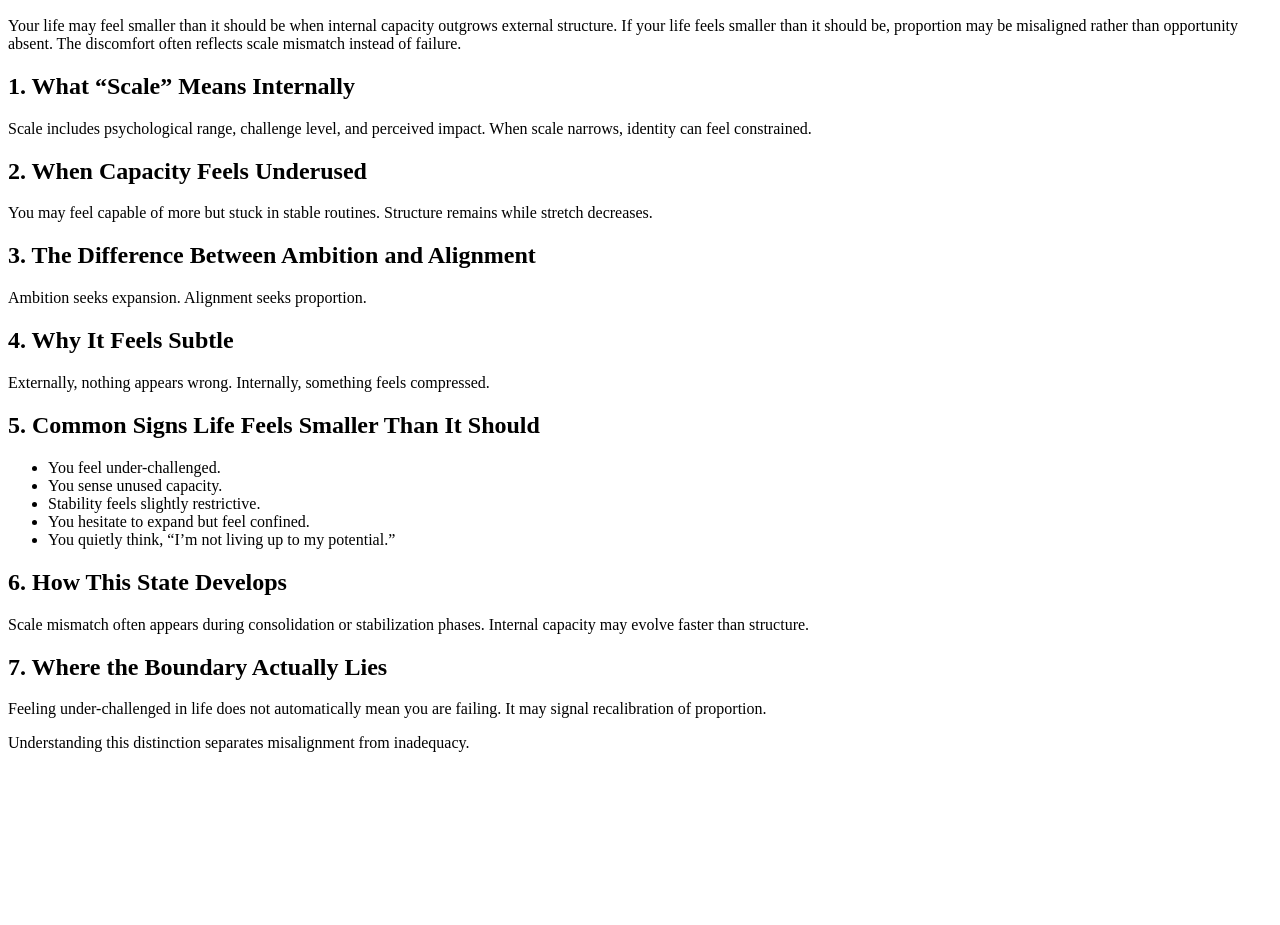
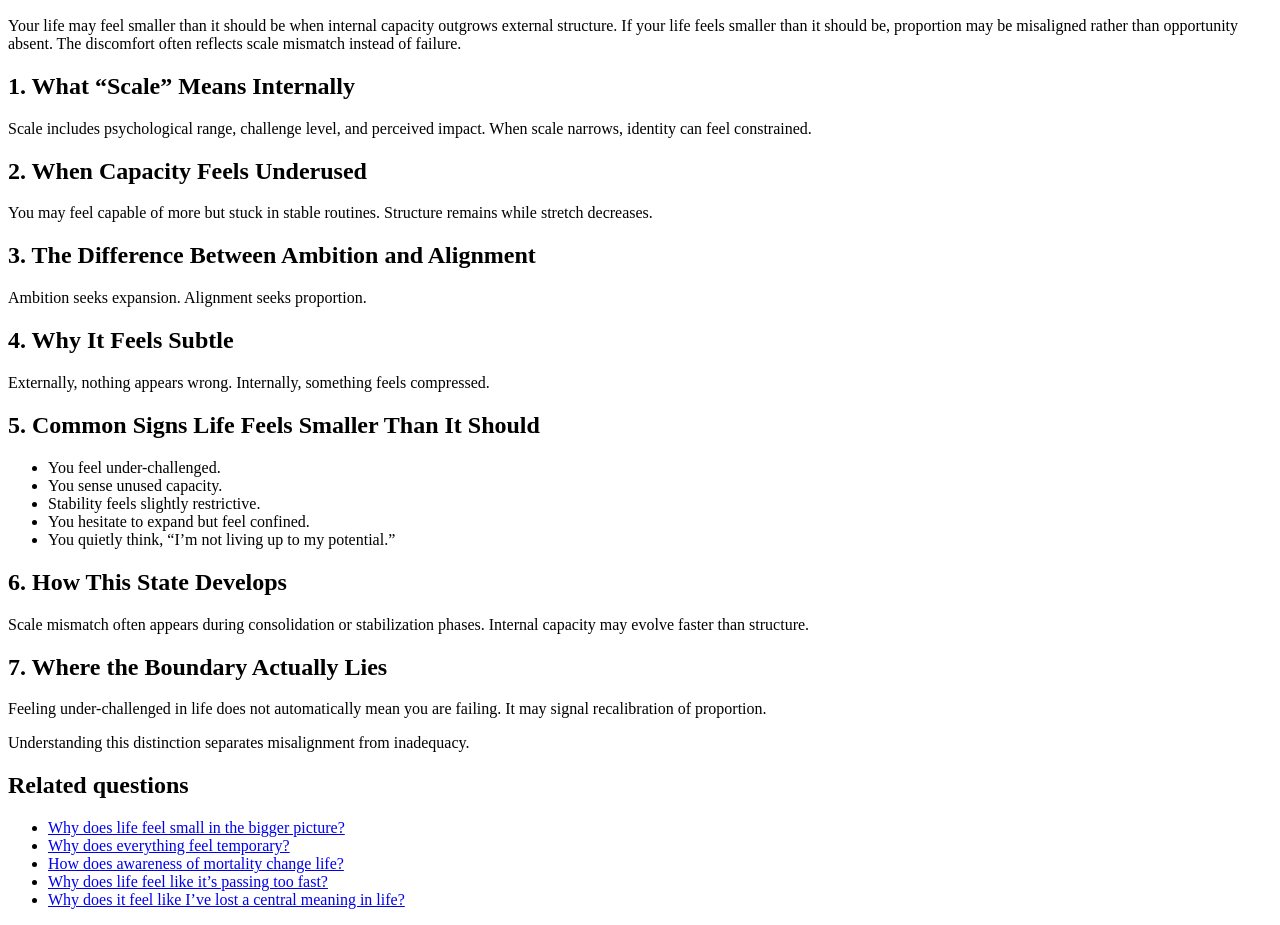
Before and after one commit to mozartltv-creator/87-Why-Does-My-Life-Feel-Smaller-Than-It-Should, a plain HTML site: page index.html in a window 1280 px wide. Shown: the part 110-1035 px from the top of the page. Before the commit the page ends 878 px from the top, so only its background shows below. Drawn offline with Linux system fonts and the light colour scheme.

Commit message:
Update index.html

```diff
--- a/index.html
+++ b/index.html
@@ -65,6 +65,13 @@ It may signal recalibration of proportion.
 <p>
 Understanding this distinction separates misalignment from inadequacy.
 </p>
-
+<h2>Related questions</h2>
+<ul>
+  <li><a href="https://mozartltv-creator.github.io/135-life-feels-small-bigger-picture/">Why does life feel small in the bigger picture?</a></li>
+  <li><a href="https://mozartltv-creator.github.io/136-everything-feels-temporary/">Why does everything feel temporary?</a></li>
+  <li><a href="https://mozartltv-creator.github.io/134-awareness-of-mortality-changes-life/">How does awareness of mortality change life?</a></li>
+  <li><a href="https://mozartltv-creator.github.io/73-life-passing-too-fast/">Why does life feel like it’s passing too fast?</a></li>
+  <li><a href="https://mozartltv-creator.github.io/79-lost-central-meaning/">Why does it feel like I’ve lost a central meaning in life?</a></li>
+</ul>
 </body>
 </html>
```
